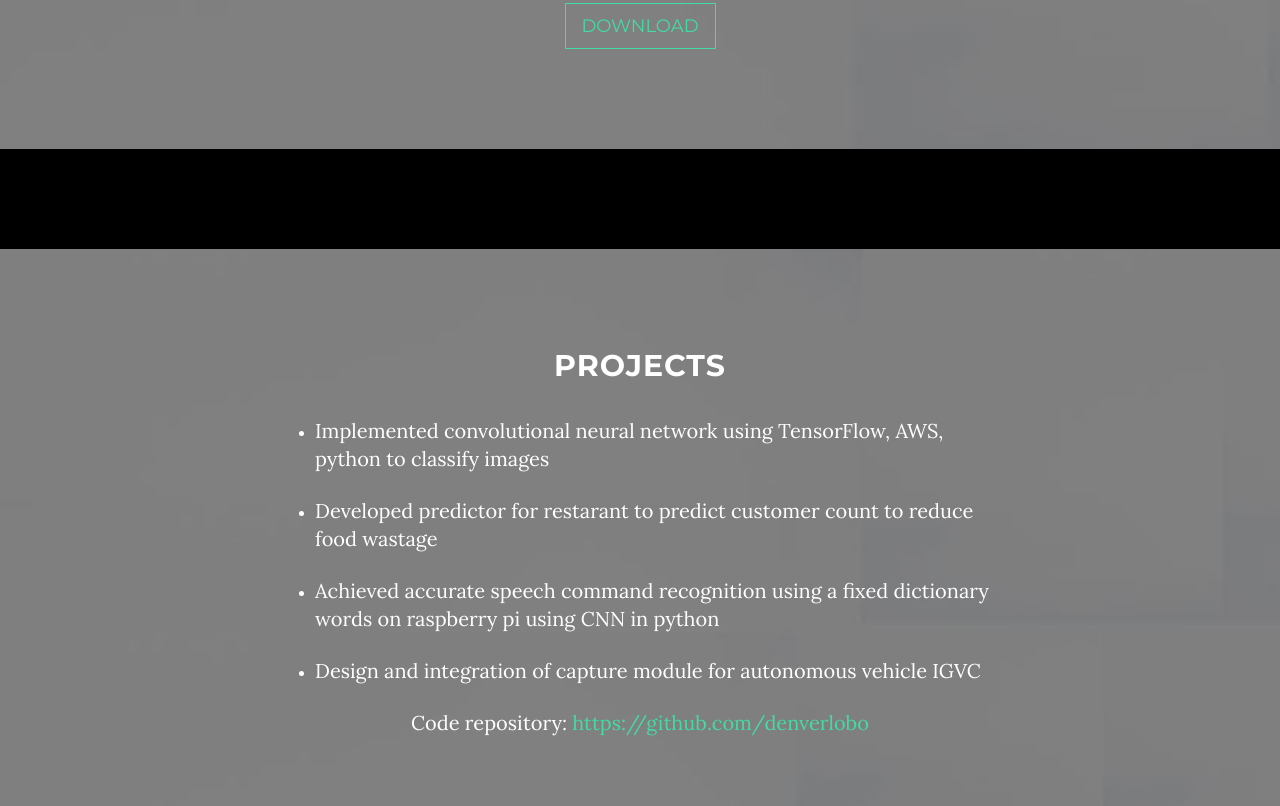
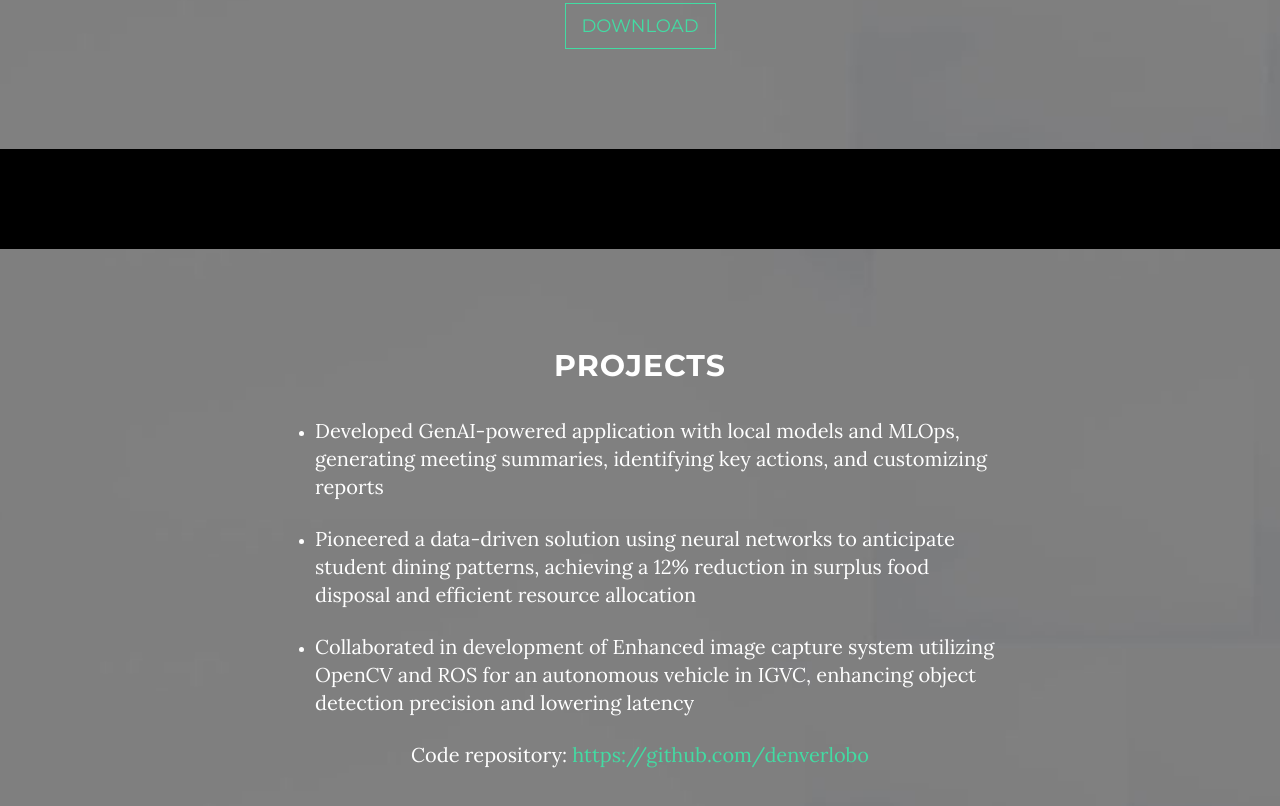
Before and after one commit to denverlobo/portfolio, a website: page index.html in a window 1280 px wide. Shown: the part 1988-2794 px from the top of the page. Drawn offline with nearby package versions, Linux system fonts and the light colour scheme.

Commit message:
Updated profile

```diff
--- a/index.html
+++ b/index.html
@@ -87,7 +87,7 @@
                 <div class="col-md-8 col-md-offset-2">
                     <h1 class="brand-heading">Denver Lobo</h1>
                     <p class="intro-text">
-                        Specialist Software Engineer at L3harris Technologies
+                        Senior Specialist Software Engineer at L3harris Technologies
                         <br> Developer - Machine Learning
                         <br>MS in Computer Science, Florida Institute of Technology</p>
                     <a href="#about" class="btn btn-circle page-scroll">
@@ -104,7 +104,7 @@
     <div class="row">
         <div class="col-lg-8 col-lg-offset-2">
             <h2>About Me</h2>
-            <p class="text-font">I have over 7 years of work experience in Web application development. I'm a graduate student from Florida Institute of Technology and currently working as a Specialist Software Engineer at L3harris Technologies. </p>
+            <p class="text-font">I have over 9 years of work experience in the field of software engineering. I'm a graduate student from Florida Institute of Technology and currently working as a Specialist Software Engineer at L3harris Technologies. </p>
             <p class="text-font">Skills: Machine Learning, Artificial Intelligence, Deep Learning, Data Science & Analysis, Algorithms, Programming, IoT, DevOps, MLOps</p>
             <p class="text-font">Languages: Python, Java, C#, .NET, Angular JS</p>
             <!-- <p class="text-font">Previously, I was the Software Engineer at TechMahindra, where I developed core application modules for an online transportation network of shuttles to intelligently transport crew to on-site and off-site locations across the US.</p> -->
@@ -148,10 +148,10 @@
                 <h2>Projects</h2>
                 <ul class="list-styled text-left">
                     <!-- <li><p class="text-font"></p></li> -->
-                    <li><p class="text-font">Implemented convolutional neural network using TensorFlow, AWS, python to classify images</p></li>
-                    <li><p class="text-font">Developed predictor for restarant to predict customer count to reduce food wastage</p></li>
-                    <li><p class="text-font">Achieved accurate speech command recognition using a fixed dictionary words on raspberry pi using CNN in python</p></li>
-                    <li><p class="text-font">Design and integration of capture module for autonomous vehicle IGVC</p></li>
+                    <li><p class="text-font">Developed GenAI-powered application with local models and MLOps, generating meeting summaries, identifying key actions, and customizing reports</p></li>
+                    <li><p class="text-font">Pioneered a data-driven solution using neural networks to anticipate student dining patterns, achieving a 12% reduction in surplus food disposal and efficient resource allocation</p></li>
+                    <li><p class="text-font">Collaborated in development of Enhanced image capture system utilizing OpenCV and ROS for an autonomous vehicle in IGVC, enhancing object detection precision and lowering latency</p></li>
+                    <!-- <li><p class="text-font"></p></li> -->
                 </ul>
                 <p class="text-font">Code repository: <a href="https://github.com/denverlobo" target="_blank">https://github.com/denverlobo</a></p>
             </div>
```
Also changed, not shown: 1 other file.
